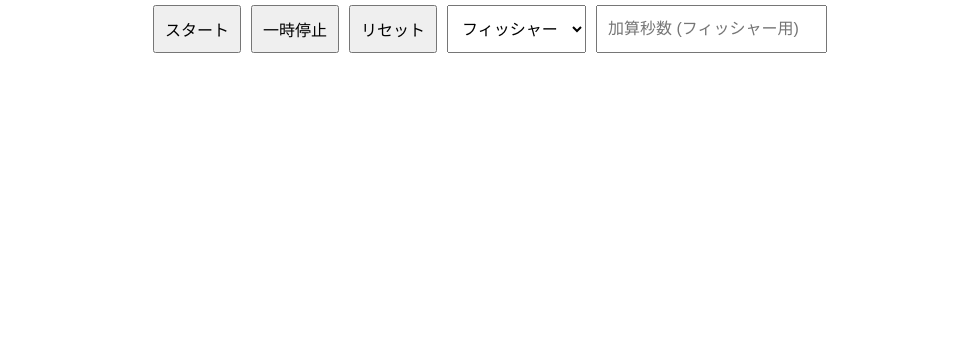
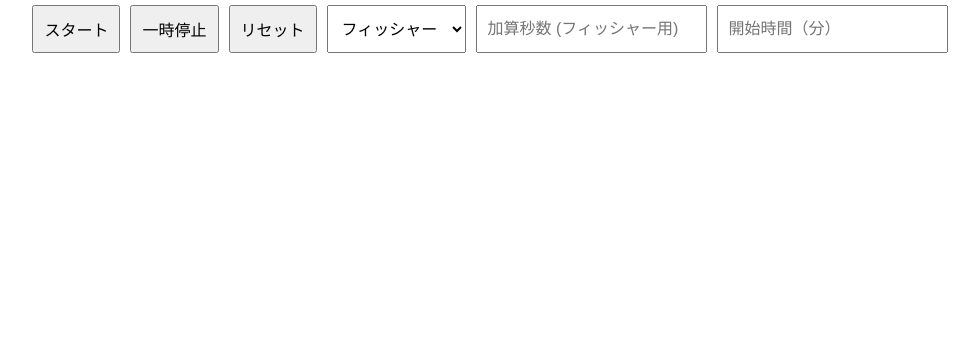
Before and after one commit to CinnabonK/Shogi-timer, a plain HTML site: page index.html in a window 1280 px wide. Shown: the part 450-800 px from the top of the page, without its empty margins (150-1129 px from the left). Drawn offline with Linux system fonts and the light colour scheme.

Commit message:
Update index.html

```diff
--- a/index.html
+++ b/index.html
@@ -27,6 +27,7 @@
             <option value="sudden-death">切れ負け</option>
         </select>
         <input type="number" id="fischer-time" placeholder="加算秒数 (フィッシャー用)">
+        <input type="number" id="initial-time" placeholder="開始時間（分）">
     </div>
 
     <script src="script.js"></script>
```
